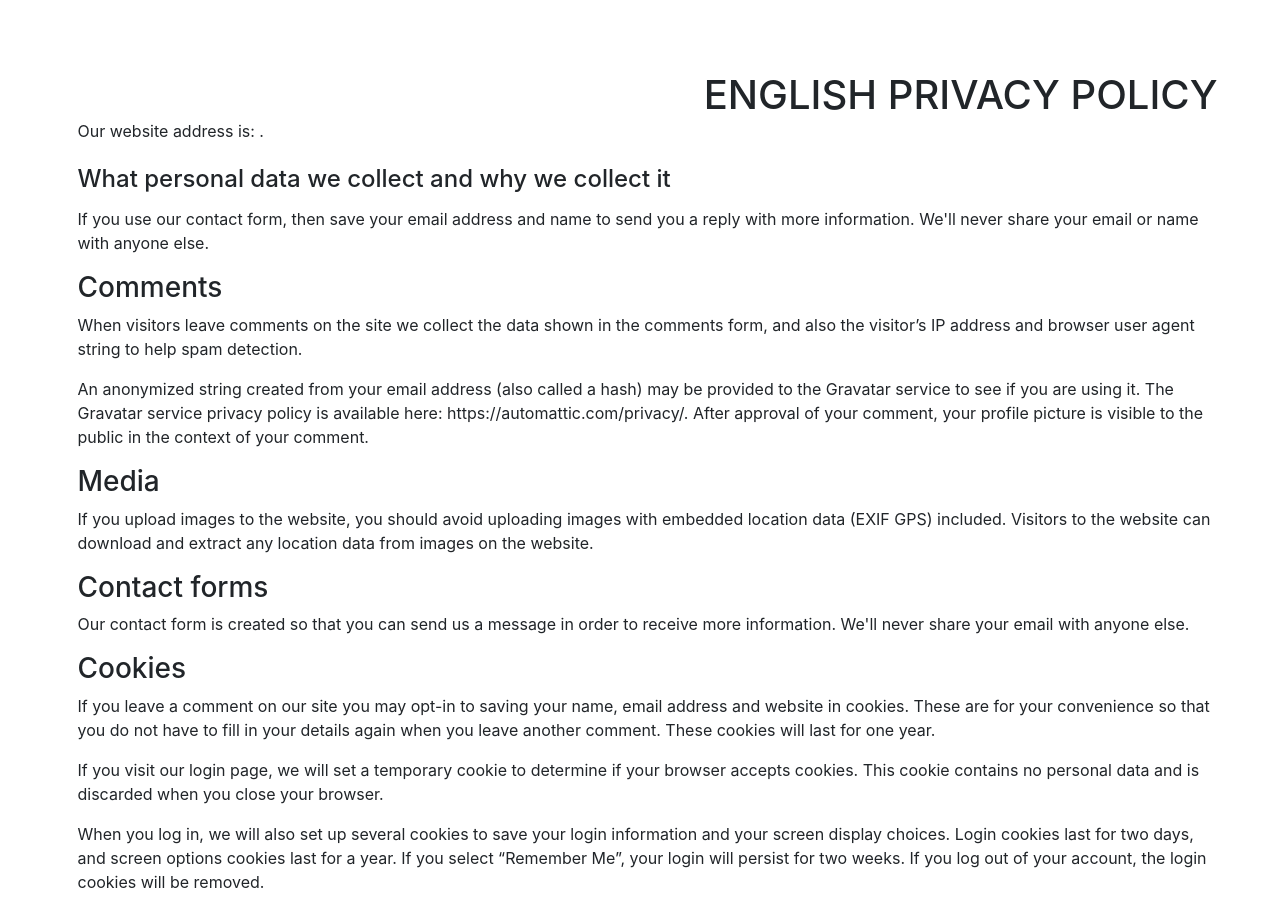
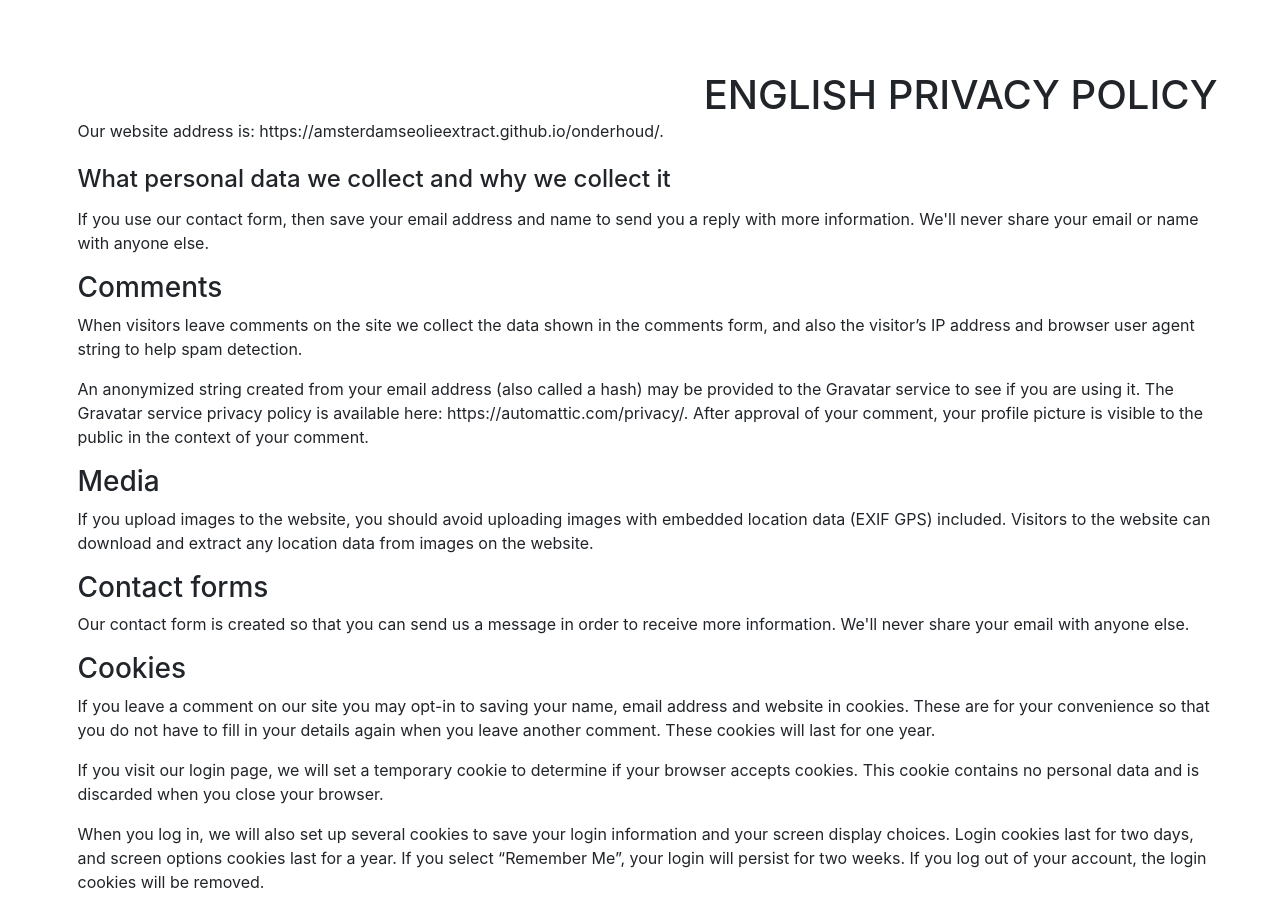
Before and after one commit to amsterdamseolieextract/onderhoud, a plain HTML site: page privacy.html in a window 1280 px wide. Shown: the part 3943-4850 px from the top of the page. Drawn offline with Linux system fonts and the light colour scheme.

Commit message:
Update privacy.html

```diff
--- a/privacy.html
+++ b/privacy.html
@@ -165,7 +165,7 @@ Netherlands<br><br>
 
 <h1>ENGLISH PRIVACY POLICY</h1>
 		<br><br>
-<p>Our website address is: .</p>
+<p>Our website address is: https://amsterdamseolieextract.github.io/onderhoud/.</p>
 
 
 
```
